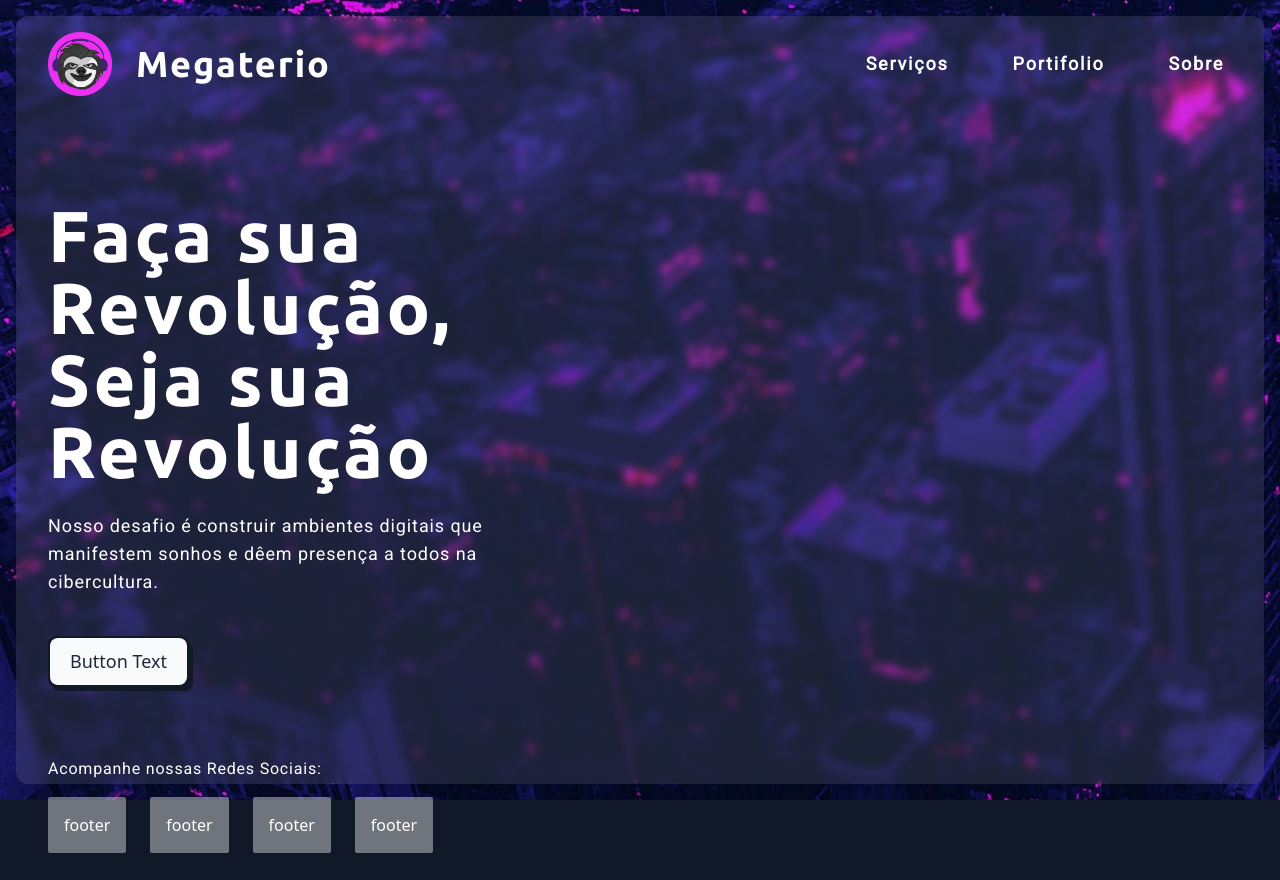
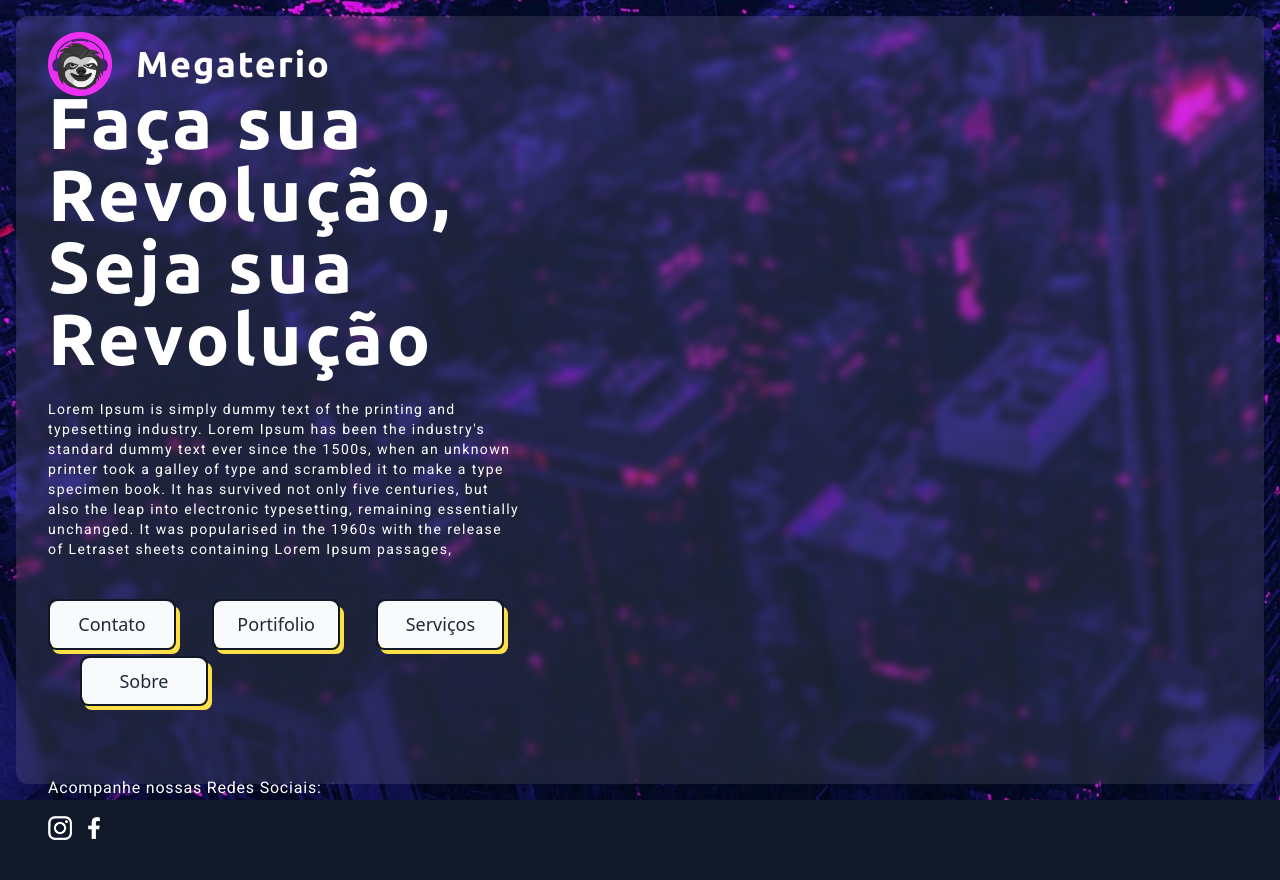
Before and after one commit to viriatonova/megaterio, a website built with webpack: page public/index.html in a window 1280 px wide. Built offline with nearby package versions, Linux system fonts and the light colour scheme.

Commit message:
edit menu and buttons

```diff
--- a/public/index.html
+++ b/public/index.html
@@ -27,9 +27,9 @@
                 </button>
                 <nav class="mega-nav">
                     <ul class="flex space-x-12">
-                        <li class="nav-link"><button id="btn-servicos">Serviços</button></li>
+                        <!-- <li class="nav-link"><button id="btn-servicos">Serviços</button></li>
                         <li class="nav-link"><button id="btn-portifolio">Portifolio</button></li>
-                        <li class="nav-link"><button id="btn-sobre" >Sobre</button></li>
+                        <li class="nav-link"><button id="btn-sobre" >Sobre</button></li> -->
                     </ul>
                 </nav>
             </header>
@@ -41,31 +41,66 @@
                         Faça sua Revolução,<br>
                         Seja sua Revolução
                     </h2>
-                    <p class="w-4/5 py-4 mt-2 text-lg tracking-wider font-roboto font-thin">
-                        Nosso desafio é construir ambientes digitais que manifestem
-                        sonhos e dêem presença a todos na cibercultura.
+                    <p class="w-4/5 py-4 mt-2 text-sm tracking-widest font-roboto font-thin">
+                        Lorem Ipsum is simply dummy text of the printing and typesetting industry. Lorem Ipsum has been the industry's
+                        standard dummy text ever since the 1500s, when an unknown printer took a galley of type and scrambled it to make
+                        a type specimen book. It has survived not only five centuries, but also the leap into electronic typesetting,
+                        remaining essentially unchanged. It was popularised in the 1960s with the release of Letraset sheets containing Lorem Ipsum passages,
                     </p>
-                    <div class="w-auto h-auto py-4 mt-2" >
+                    <div class="w-auto h-auto py-4 mt-2 space-x-8" >
                         <a href="mailto:contato@megaterio.com.br" class="relative inline-block text-lg group">
                             <span class="wrap-group">
                                 <span class="span-1"></span>
-                                <span class="absolute left-0 w-48 h-48 -ml-2 transition-all duration-300 origin-top-right -rotate-90 -translate-x-full translate-y-12 bg-gray-900 group-hover:-rotate-180 ease"></span>
-                                <span class="relative">Button Text</span>
+                                <span class="span-2"></span>
+                                <span class="relative">Contato</span>
                             </span>
-                            <span class="absolute bottom-0 right-0 w-full h-12 -mb-1 -mr-1 transition-all duration-200 ease-linear bg-gray-900 rounded-lg group-hover:mb-0 group-hover:mr-0" data-rounded="rounded-lg"></span>
+                            <span class="span-exter" data-rounded="rounded-lg"></span>
                         </a>
-                        <button></button>
+                        <a href="mailto:contato@megaterio.com.br" class="relative inline-block text-lg group">
+                            <span class="wrap-group">
+                                <span class="span-1"></span>
+                                <span class="span-2"></span>
+                                <span class="relative">Portifolio</span>
+                            </span>
+                            <span class="span-exter" data-rounded="rounded-lg"></span>
+                        </a>
+                        <a href="mailto:contato@megaterio.com.br" class="relative inline-block text-lg group">
+                            <span class="wrap-group">
+                                <span class="span-1"></span>
+                                <span class="span-2"></span>
+                                <span class="relative">Serviços</span>
+                            </span>
+                            <span class="span-exter" data-rounded="rounded-lg"></span>
+                        </a>
+                        <a href="mailto:contato@megaterio.com.br" class="relative inline-block text-lg group">
+                            <span class="wrap-group">
+                                <span class="span-1"></span>
+                                <span class="span-2"></span>
+                                <span class="relative">Sobre</span>
+                            </span>
+                            <span class="span-exter" data-rounded="rounded-lg"></span>
+                        </a>
                     </div>
                     <h3>Acompanhe nossas Redes Sociais:</h3>
-                    <ul class="">
-                        <li>footer</li>
-                        <li>footer</li>
-                        <li>footer</li>
-                        <li>footer</li>
+                    <ul class="mega-social">
+                        <li><a href=""><img class="w-6 h-auto" src="./assets/images/instagram.png" alt="instagram"></a></li>
+                        <li><a href=""><img class="w-3 h-auto" src="./assets/images/facebook.png" alt="facebook"></a></li>
                     </ul>
                 </article>
 
-                <aside>
+                <aside class="mega-aside">
+                    <!-- <section>
+                        <div>foto</div>
+                        <article>testando</article>
+                    </section>
+                    <section>
+                        <div>foto</div>
+                        <article>testando</article>
+                    </section>
+                    <section>
+                        <div>foto</div>
+                        <article>testando</article>
+                    </section> -->
                 </aside>
 
             </section>
--- a/src/tailwind.css
+++ b/src/tailwind.css
@@ -5,7 +5,7 @@
 @layer components {
 
     .mega-header {
-        @apply w-full h-auto py-4 px-8 flex justify-start items-center
+        @apply w-1/2 h-auto py-4 px-8 flex justify-start items-center
     }
 
     .mega-nav {
@@ -47,26 +47,54 @@
 
     }
 
-    .mega-home ul {
-        @apply w-full h-auto mt-4 flex space-x-6 items-end
-    }
-
-    .mega-home ul li {
-        @apply w-auto h-auto p-4 bg-white/40 rounded-sm
-    }
-
     /*Especial Button*/
 
     .wrap-group {
-        @apply relative z-10 block px-5 py-3 overflow-hidden font-medium
+        @apply w-32 relative z-10 block px-5 py-3 overflow-hidden font-medium
         leading-tight text-gray-800 transition-colors duration-300 ease-out border-2
-        border-gray-900 rounded-lg group-hover:text-white
+        border-gray-900 rounded-lg text-center
     }
 
     .span-1 {
         @apply absolute inset-0 w-full h-full px-5 py-3 rounded-lg bg-gray-50
     }
 
-    .span-exter {}
+    .span-2 {
+        @apply absolute left-0 w-48 h-48 -ml-2 transition-all duration-300
+        origin-top-right -rotate-90 -translate-x-full translate-y-12 bg-yellow-300 group-hover:-rotate-180
+        ease-in-out
+    }
 
+    .span-exter {
+        @apply absolute bottom-0 right-0 w-full h-12 -mb-1 -mr-1 transition-all duration-200
+        ease-linear bg-yellow-300 rounded-lg group-hover:mb-0 group-hover:mr-0
+    }
+
+    /* Redes Sociais */
+
+    .mega-social {
+        @apply w-full h-auto py-4 space-x-4 flex
+    }
+
+    .mega-social li {
+        @apply w-auto h-auto flex justify-center items-center
+    }
+
+    /* Aside section */
+
+    /* .mega-aside {
+        @apply w-full h-full space-y-4 flex flex-col items-start justify-start
+    }
+
+    .mega-aside section {
+        @apply w-full h-auto py-4 px-6 flex justify-center bg-yellow-300/20 rounded-xl
+    }
+
+    .mega-aside div {
+        @apply w-1/3 h-full py-4
+    }
+
+    .mega-aside article {
+        @apply w-full h-full py-4
+    } */
 }
```
Also changed, not shown: public/assets/images/facebook.png (added), public/assets/images/instagram.png (added).
